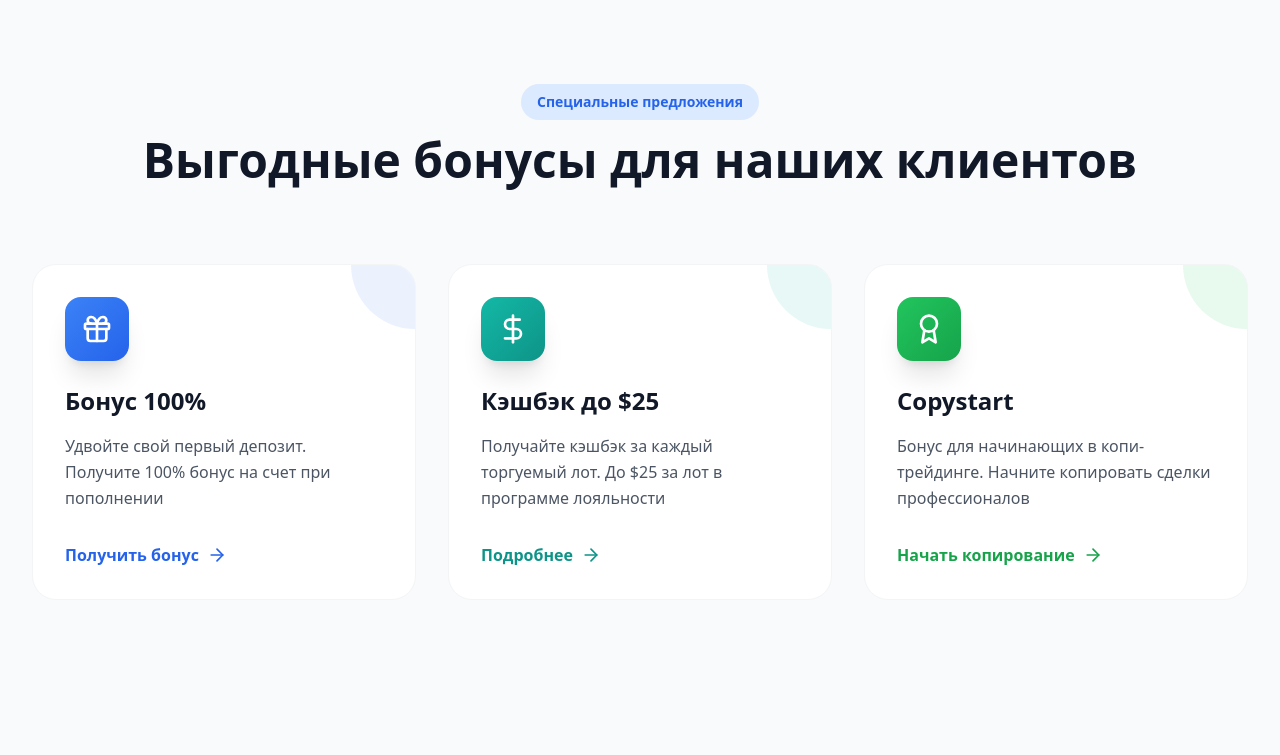
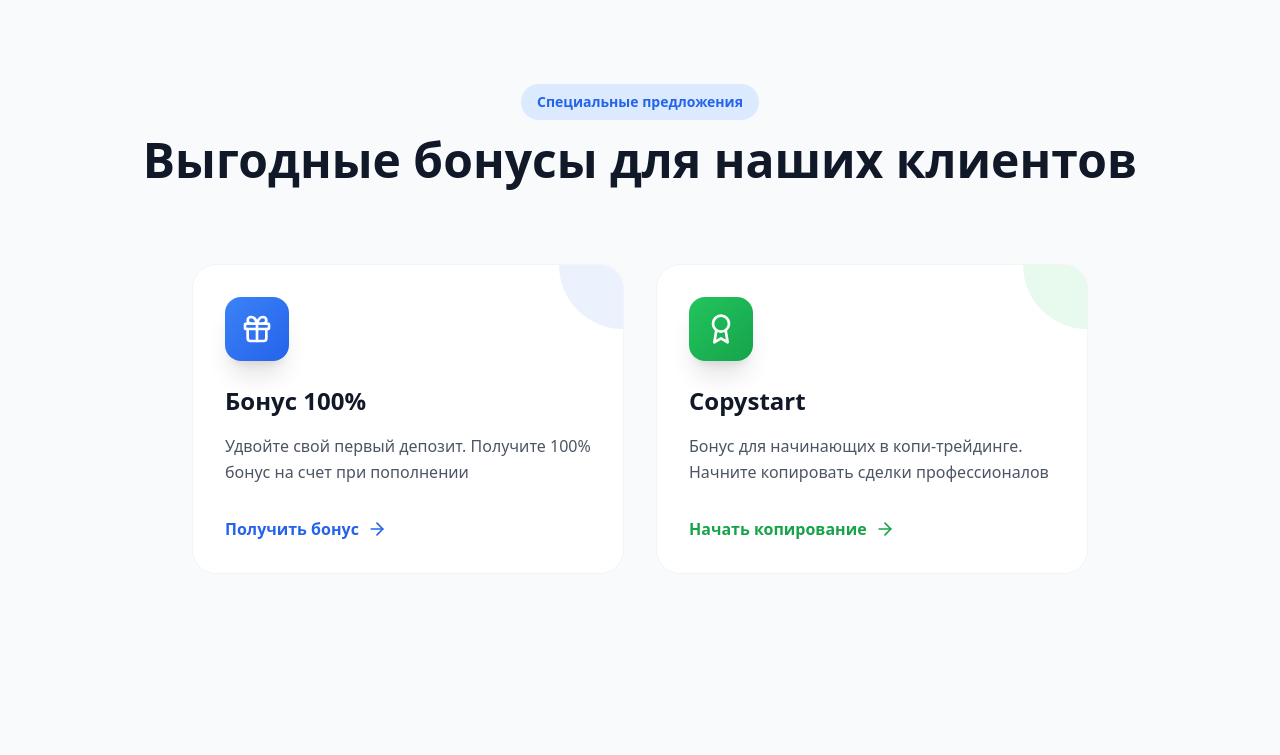
Before and after one commit to mobius1info/Wordex, a React (Vite) app: page / in a window 1280 px wide. Shown: the part 1091-1846 px from the top of the page. Built offline with nearby package versions, Linux system fonts and the light colour scheme.

Commit message:
Updated App.tsx

```diff
--- a/src/App.tsx
+++ b/src/App.tsx
@@ -70,10 +70,6 @@
           subtitle: 'Следуйте за успешными трейдерами и автоматически копируйте их сделки'
         },
         {
-          title: 'Кэшбэк Клуб',
-          subtitle: 'Получайте до $25 за каждый торгуемый лот'
-        },
-        {
           title: 'Бонус 100%',
           subtitle: 'Удвойте свой первый депозит и начните с большим капиталом'
         }
@@ -94,11 +90,6 @@
         title: 'Бонус 100%',
         description: 'Удвойте свой первый депозит. Получите 100% бонус на счет при пополнении',
         button: 'Получить бонус'
-      },
-      cashback: {
-        title: 'Кэшбэк до $25',
-        description: 'Получайте кэшбэк за каждый торгуемый лот. До $25 за лот в программе лояльности',
-        button: 'Подробнее'
       },
       copystart: {
         title: 'Copystart',
@@ -249,10 +240,6 @@
           subtitle: 'Слідуйте за успішними трейдерами та автоматично копіюйте їх угоди'
         },
         {
-          title: 'Кешбек Клуб',
-          subtitle: 'Отримуйте до $25 за кожен лот, що торгується'
-        },
-        {
           title: 'Бонус 100%',
           subtitle: 'Подвойте свій перший депозит і почніть з більшим капіталом'
         }
@@ -273,11 +260,6 @@
         title: 'Бонус 100%',
         description: 'Подвойте свій перший депозит. Отримайте 100% бонус на рахунок при поповненні',
         button: 'Отримати бонус'
-      },
-      cashback: {
-        title: 'Кешбек до $25',
-        description: 'Отримуйте кешбек за кожен лот, що торгується. До $25 за лот у програмі лояльності',
-        button: 'Детальніше'
       },
       copystart: {
         title: 'Copystart',
@@ -428,10 +410,6 @@
           subtitle: 'Follow successful traders and automatically copy their trades'
         },
         {
-          title: 'Cashback Club',
-          subtitle: 'Get up to $25 for each traded lot'
-        },
-        {
           title: '100% Bonus',
           subtitle: 'Double your first deposit and start with bigger capital'
         }
@@ -452,11 +430,6 @@
         title: '100% Bonus',
         description: 'Double your first deposit. Get 100% bonus on your account when depositing',
         button: 'Get Bonus'
-      },
-      cashback: {
-        title: 'Cashback up to $25',
-        description: 'Get cashback for each traded lot. Up to $25 per lot in loyalty program',
-        button: 'Learn More'
       },
       copystart: {
         title: 'Copystart',
@@ -607,10 +580,6 @@
           subtitle: 'Başarılı yatırımcıları takip edin ve işlemlerini otomatik olarak kopyalayın'
         },
         {
-          title: 'Cashback Kulübü',
-          subtitle: 'Her işlem lotundan 25$\'a kadar kazanın'
-        },
-        {
           title: '%100 Bonus',
           subtitle: 'İlk depozitonuzu ikiye katlayın ve daha büyük sermaye ile başlayın'
         }
@@ -631,11 +600,6 @@
         title: '%100 Bonus',
         description: 'İlk depozitonuzu ikiye katlayın. Para yatırdığınızda hesabınıza %100 bonus alın',
         button: 'Bonus Al'
-      },
-      cashback: {
-        title: '25$\'a kadar Cashback',
-        description: 'Her işlem lotu için cashback kazanın. Sadakat programında lot başına 25$\'a kadar',
-        button: 'Daha Fazla'
       },
       copystart: {
         title: 'Copystart',
@@ -786,10 +750,6 @@
           subtitle: '跟随成功的交易者并自动复制他们的交易'
         },
         {
-          title: '返现俱乐部',
-          subtitle: '每笔交易手数可获得高达25美元'
-        },
-        {
           title: '100%奖金',
           subtitle: '首次存款翻倍，以更大的资本开始'
         }
@@ -810,11 +770,6 @@
         title: '100%奖金',
         description: '首次存款翻倍。存款时获得100%账户奖金',
         button: '获取奖金'
-      },
-      cashback: {
-        title: '高达25美元返现',
-        description: '每笔交易手数获得返现。忠诚计划中每手高达25美元',
-        button: '了解更多'
       },
       copystart: {
         title: 'Copystart',
@@ -1102,7 +1057,7 @@
               </h2>
             </div>
 
-            <div className="grid md:grid-cols-2 lg:grid-cols-3 gap-8">
+            <div className="grid md:grid-cols-2 gap-8 max-w-4xl mx-auto">
               <div className="group relative bg-white rounded-3xl p-8 hover:shadow-2xl transition-all border border-gray-100 overflow-hidden hover:-translate-y-2 transform">
                 <div className="absolute top-0 right-0 w-32 h-32 bg-blue-500/10 rounded-full -mr-16 -mt-16"></div>
                 <div className="relative">
@@ -1115,23 +1070,6 @@
                   </p>
                   <button className="group/btn text-blue-600 font-bold hover:text-blue-700 inline-flex items-center">
                     {t.offers.bonus100.button}
-                    <ArrowRight className="h-5 w-5 ml-2 group-hover/btn:translate-x-1 transition-transform" />
-                  </button>
-                </div>
-              </div>
-
-              <div className="group relative bg-white rounded-3xl p-8 hover:shadow-2xl transition-all border border-gray-100 overflow-hidden hover:-translate-y-2 transform">
-                <div className="absolute top-0 right-0 w-32 h-32 bg-teal-500/10 rounded-full -mr-16 -mt-16"></div>
-                <div className="relative">
-                  <div className="bg-gradient-to-br from-teal-500 to-teal-600 w-16 h-16 rounded-2xl flex items-center justify-center mb-6 group-hover:scale-110 transition-transform shadow-xl">
-                    <DollarSign className="h-8 w-8 text-white" />
-                  </div>
-                  <h3 className="text-2xl font-bold text-gray-900 mb-4">{t.offers.cashback.title}</h3>
-                  <p className="text-gray-600 mb-8 leading-relaxed">
-                    {t.offers.cashback.description}
-                  </p>
-                  <button className="group/btn text-teal-600 font-bold hover:text-teal-700 inline-flex items-center">
-                    {t.offers.cashback.button}
                     <ArrowRight className="h-5 w-5 ml-2 group-hover/btn:translate-x-1 transition-transform" />
                   </button>
                 </div>
```
